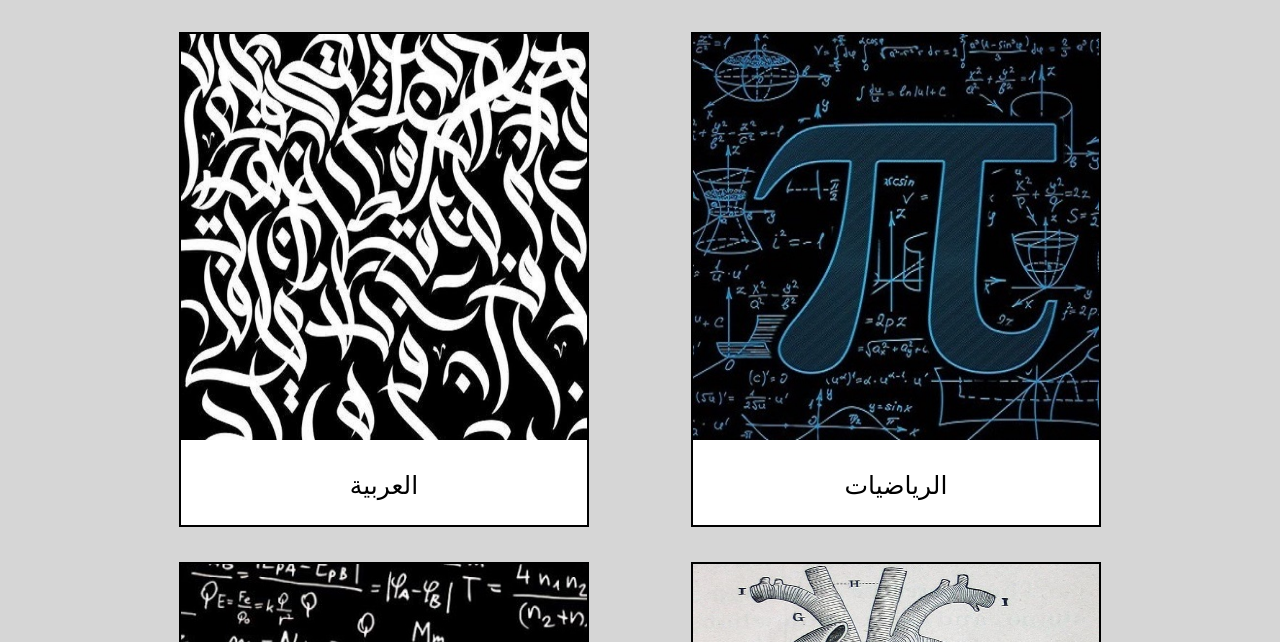
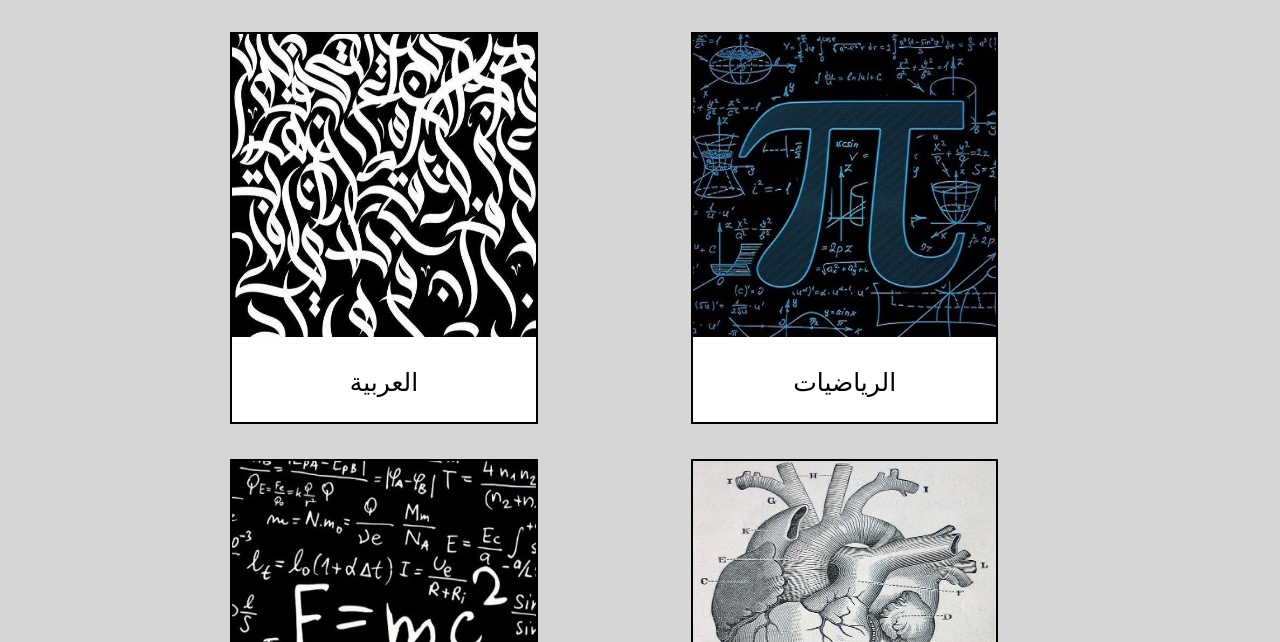
Before and after one commit to SuliemanAlkhatib/suliemanalkhatib.github.io, a plain HTML site: page index.html in a window 1280 px wide. Shown: the part 158-800 px from the top of the page. Drawn offline with Linux system fonts and the light colour scheme.

Commit message:
style.css

```diff
--- a/style.css
+++ b/style.css
@@ -80,6 +80,13 @@ body{
    margin-right: 5%;
    font-size: 25px;
    border: 2px solid ;
+}
+
+@media only screen and (min-width: 748px){
+      .chapters a{
+         margin-left: 10%;
+         width: 30%;
+      }
 }
 .chapters a:hover{
     box-shadow: 5px 5px 0px black;
```
